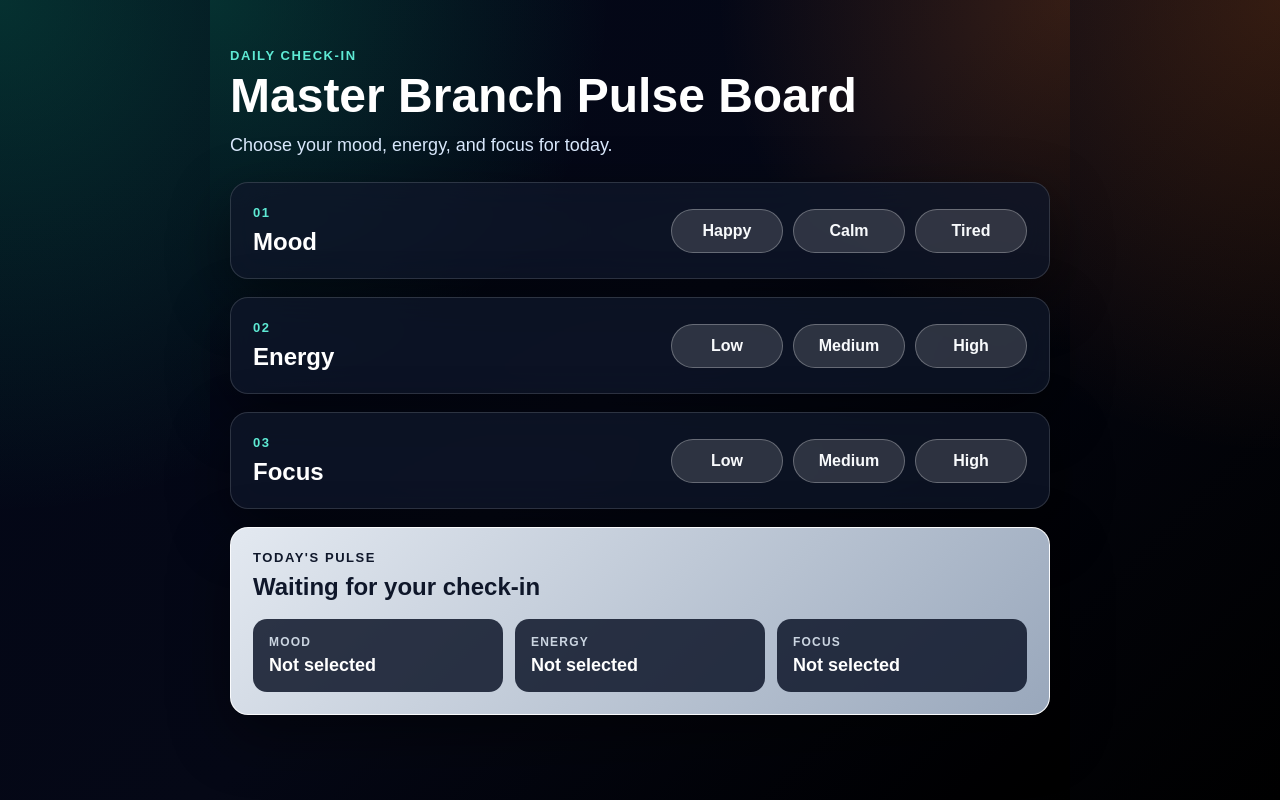
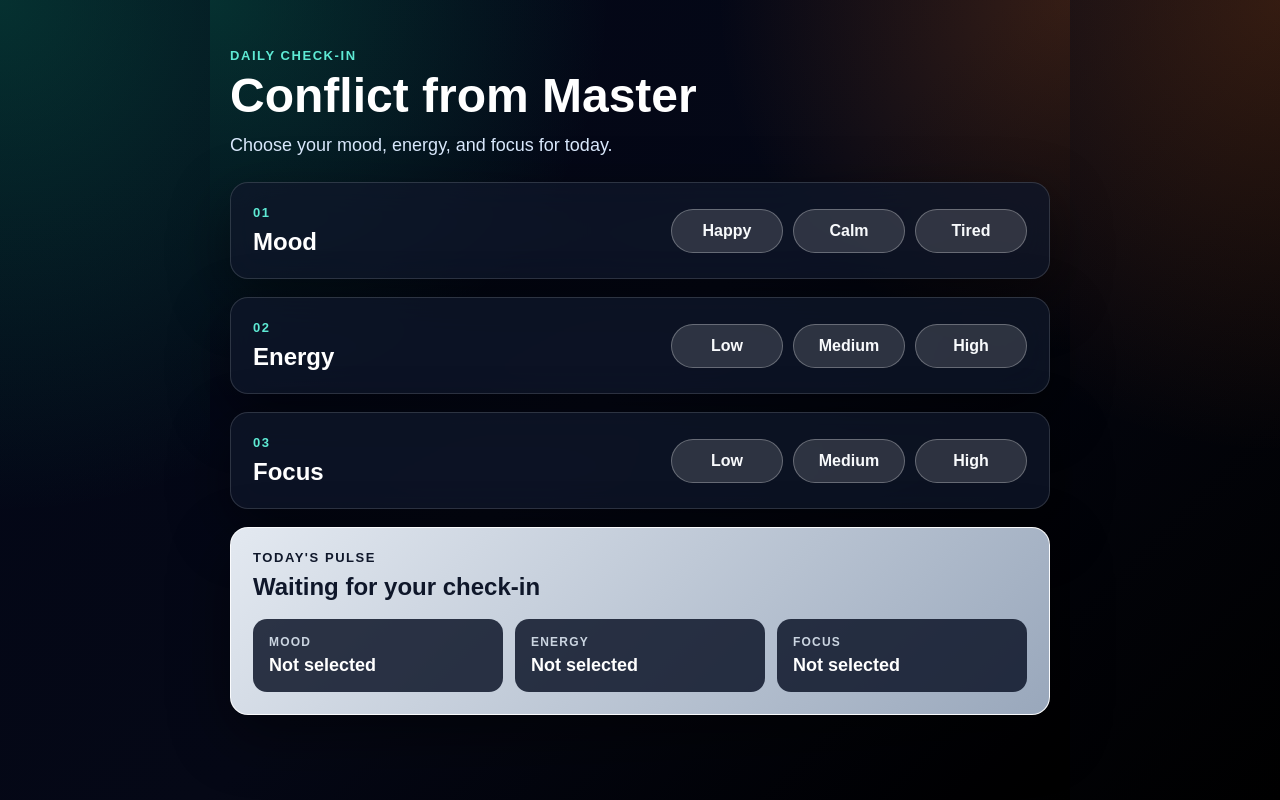
Before and after one commit to Nandhagopal-12/AI-Product_Builder, a React (Vite) app in the folder Day1-Daily-pulse-board/: page / in a window 1280 px wide. Built offline with nearby package versions, Linux system fonts and the light colour scheme.

Commit message:
Change header text from 'Master Branch Pulse Board' to 'Conflict from Master'
h1 tag

```diff
--- a/Day1-Daily-pulse-board/src/App.jsx
+++ b/Day1-Daily-pulse-board/src/App.jsx
@@ -31,7 +31,7 @@ function App() {
     <main className="app">
       <section className="hero">
         <p className="eyebrow">Daily check-in</p>
-        <h1>Master Branch Pulse Board</h1>
+        <h1>Conflict from Master</h1>
         <p className="intro">
           Choose your mood, energy, and focus for today.
         </p>
```
